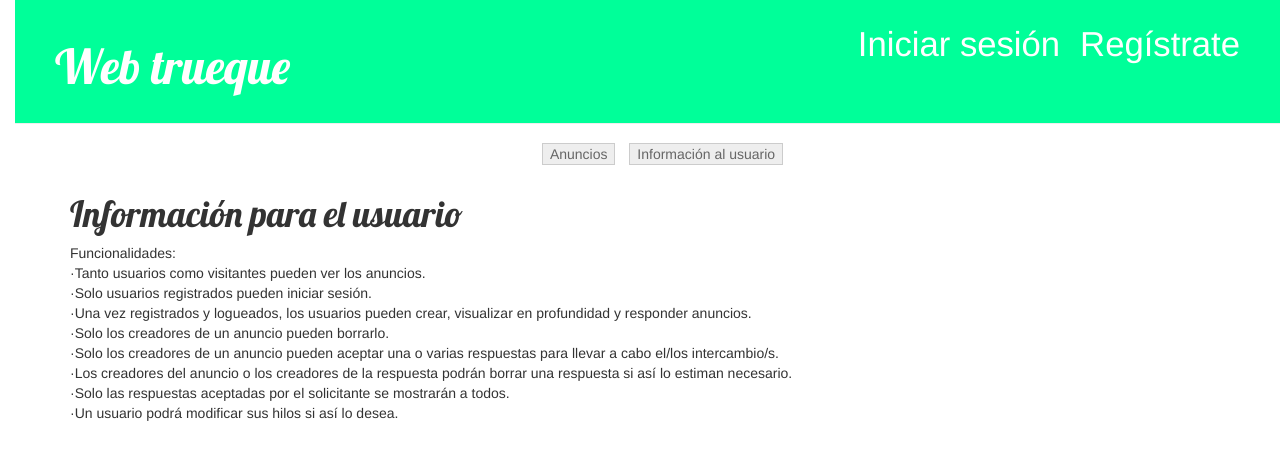
After one commit to Emiliho/web-trueque, a Django app: page /info.html/ in a window 1280 px wide. The commit adds this page. Shown: the top 460 px of the page. Run offline with Django 3.2, Linux system fonts and the light colour scheme; some libraries are stand-ins or nearby versions.

Commit message:
1.25 versión inicial

```diff
--- a/trueque/static/css/trueque.css
+++ b/trueque/static/css/trueque.css
@@ -58,33 +58,26 @@ h1, h2, h3, h4 {
     margin: 20px 0px 20px 20px;
 }
 
-    nav {
-    position : absolute;
-    left : 0;
-    width : 100%;
-    background : url(../imagenes/nav_background.png);
-    }
-    nav ul {
-    margin : 0 auto;
-    width : 940px;
-    list-style : none;
-    }
-    nav ul li {
-    float : left;
-    }
-    nav ul li a {
-    display : block;
-    margin-right : 20px;
-    width : 140px;
-    font-size : 14px;
-    line-height : 44px;
-    text-align : center;
-    text-decoration : none;
-    color : #ccc;
-    }
-    nav ul li a:hover {
-    color : #fff;
-    }
-    nav ul li.selected a {
-    color : #fff;
-    }
+#navegador ul{
+   list-style-type: none;
+   text-align: center;
+}
+
+#navegador li{
+   display: inline;
+   text-align: center;
+   margin: 0 10px 0 0;
+}
+
+#navegador li a {
+   padding: 2px 7px 2px 7px;
+   color: #666;
+   background-color: #eeeeee;
+   border: 1px solid #ccc;
+   text-decoration: none;
+}
+
+#navegador li a:hover{
+   background-color: #333333;
+   color: #ffffff;
+}
--- a/trueque/templates/trueque/base.html
+++ b/trueque/templates/trueque/base.html
@@ -19,13 +19,12 @@
 		{% endif %}
 		<h1><a href="/">Web trueque</a></h1>
             </div>
-     	    	    <nav>
-            <!-- Listado de Navegación -->
-            <ul class="menu">
-                <li><a href="#">Anuncios</a></li>
-                <li><a href="#">Ayuda</a></li>
-            </ul>
-    </nav>
+     	    <div id="navegador">
+		<ul>
+			<li><a href="/">Anuncios</a></li>
+			<li><a href="/info.html">Información al usuario</a></li>
+		</ul>
+	    </div>
   	      <div class="content container">
        		 <div class="row">
           	  <div class="col-md-8">
--- /dev/null
+++ b/trueque/templates/trueque/info.html
@@ -0,0 +1,7 @@
+{% extends "trueque/base.html" %}
+
+{% block content %}
+    <h1>Información para el usuario</h1>
+   	<p>Funcionalidades: <br />·Tanto usuarios como visitantes pueden ver los anuncios. <br />·Solo usuarios registrados pueden iniciar sesión. <br />·Una vez registrados y logueados, los usuarios pueden crear, visualizar en profundidad y responder anuncios. <br />·Solo los creadores de un anuncio pueden borrarlo. <br />·Solo los creadores de un anuncio pueden aceptar una o varias respuestas para llevar a cabo el/los intercambio/s. <br />·Los creadores del anuncio o los creadores de la respuesta podrán borrar una respuesta si así lo estiman necesario. <br />·Solo las respuestas aceptadas por el solicitante se mostrarán a todos. <br />·Un usuario podrá modificar sus hilos si así lo desea. </p>
+
+{% endblock %}
--- a/trueque/urls.py
+++ b/trueque/urls.py
@@ -11,4 +11,5 @@ urlpatterns = [
 	url(r'^comment/(?P<pk>\d+)/approve/$', views.comment_approve, name='comment_approve'),
 	url(r'^comment/(?P<pk>\d+)/remove/$', views.comment_remove, name='comment_remove'),
 	url(r'^accounts/register/$', views.register , name='register'),
+	url(r'^info.html/$', views.info , name='info'),
 ]
--- a/trueque/views.py
+++ b/trueque/views.py
@@ -86,3 +86,6 @@ def register(request):
 	else:
 		form = UserCreationForm()
 	return render(request, 'registration/register.html',  {'form': form})
+
+def info(request):
+	return render(request, 'trueque/info.html')
```
